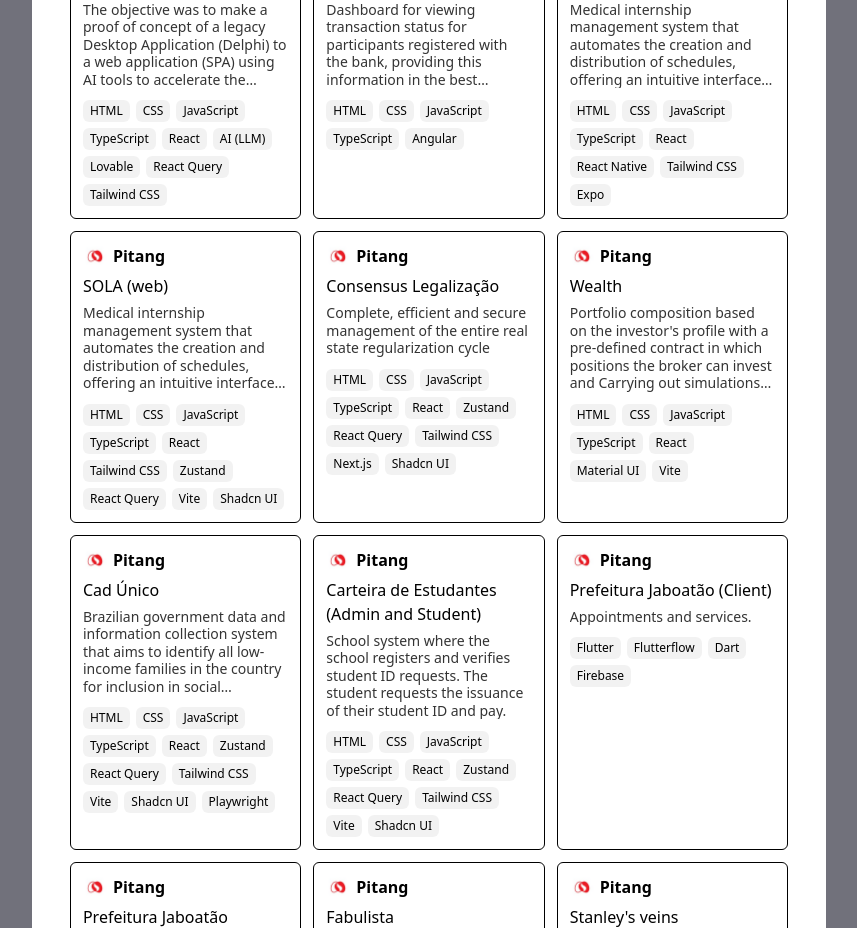
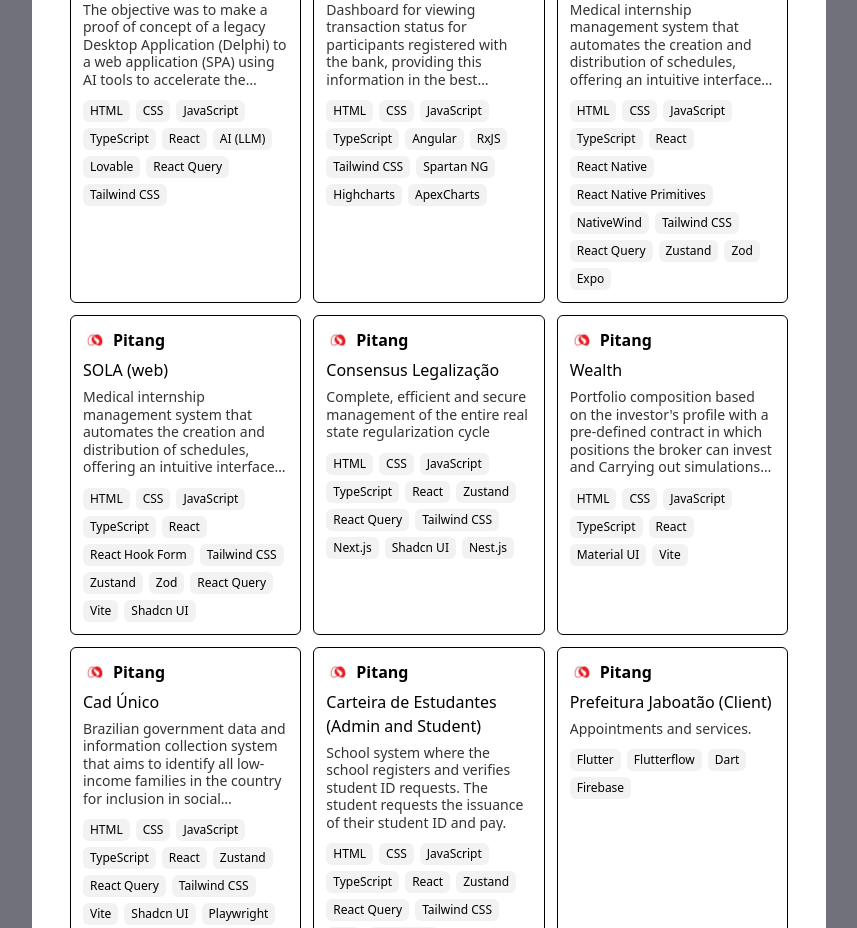
Before and after one commit to mateus-schultz/mateus-schultz.github.io, a React (Vite) app: page /cv in a window 1280 px wide. Shown: the part 2600-3528 px from the top of the page, without its empty margins (211-1068 px from the left). Built offline with nearby package versions, Linux system fonts and the light colour scheme; the HTML template or start-up script is replaced by a standard one.

Commit message:
feat: update projects

```diff
--- a/src/components/resume/Projects.tsx
+++ b/src/components/resume/Projects.tsx
@@ -14,8 +14,7 @@
   project: Resume["projects"][0];
 }
 
-// Memoized Project component to prevent unnecessary re-renders
-export const Project = memo<ProjectProps>(({ project, className, ...rest }) => {
+export const Project = ({ project, className, ...rest }: ProjectProps) => {
   return (
     <div
       className={cn(
@@ -45,7 +44,7 @@
       </div>
       {project.title}
       <div
-        className="text-sm text-black/80 leading-tight line-clamp-5"
+        className="text-sm text-black/80 leading-tight line-clamp-5 group-hover:line-clamp-none"
         title={project.description}
       >
         <Markdown>{project.description}</Markdown>
@@ -65,7 +64,7 @@
       </div>
     </div>
   );
-});
+};
 
 Project.displayName = "Project";
 
--- a/src/constants/PROJECTS.ts
+++ b/src/constants/PROJECTS.ts
@@ -26,7 +26,18 @@
     company: `Pitang`,
     link: `https://www.pitang.com/`,
     image: "/pitang_logo.jpg",
-    badges: ["HTML", "CSS", "JavaScript", "TypeScript", "Angular"],
+    badges: [
+      "HTML",
+      "CSS",
+      "JavaScript",
+      "TypeScript",
+      "Angular",
+      "RxJS",
+      "Tailwind CSS",
+      "Spartan NG",
+      "Highcharts",
+      "ApexCharts",
+    ],
     title: `Anbima - SELIC`,
     logo: undefined,
     start: undefined,
@@ -44,7 +55,12 @@
       "TypeScript",
       "React",
       "React Native",
+      "React Native Primitives",
+      "NativeWind",
       "Tailwind CSS",
+      "React Query",
+      "Zustand",
+      "Zod",
       "Expo",
     ],
     title: `SOLA (mobile)`,
@@ -63,8 +79,10 @@
       "JavaScript",
       "TypeScript",
       "React",
+      "React Hook Form",
       "Tailwind CSS",
       "Zustand",
+      "Zod",
       "React Query",
       "Vite",
       "Shadcn UI",
@@ -90,6 +108,7 @@
       "Tailwind CSS",
       "Next.js",
       "Shadcn UI",
+      "Nest.js",
     ],
     title: `Consensus Legalização`,
     logo: undefined,
@@ -298,9 +317,16 @@
       "JavaScript",
       "TypeScript",
       "React",
+      "Redux Toolkit",
+      "Redux Saga",
       "Material UI",
       "Vite",
       "React Form Hooks",
+      "GraphQL",
+      "Apollo Client",
+      "Emotion",
+      "React i18next",
+      "Recharts",
     ],
     title: `P2F`,
     logo: undefined,
```
